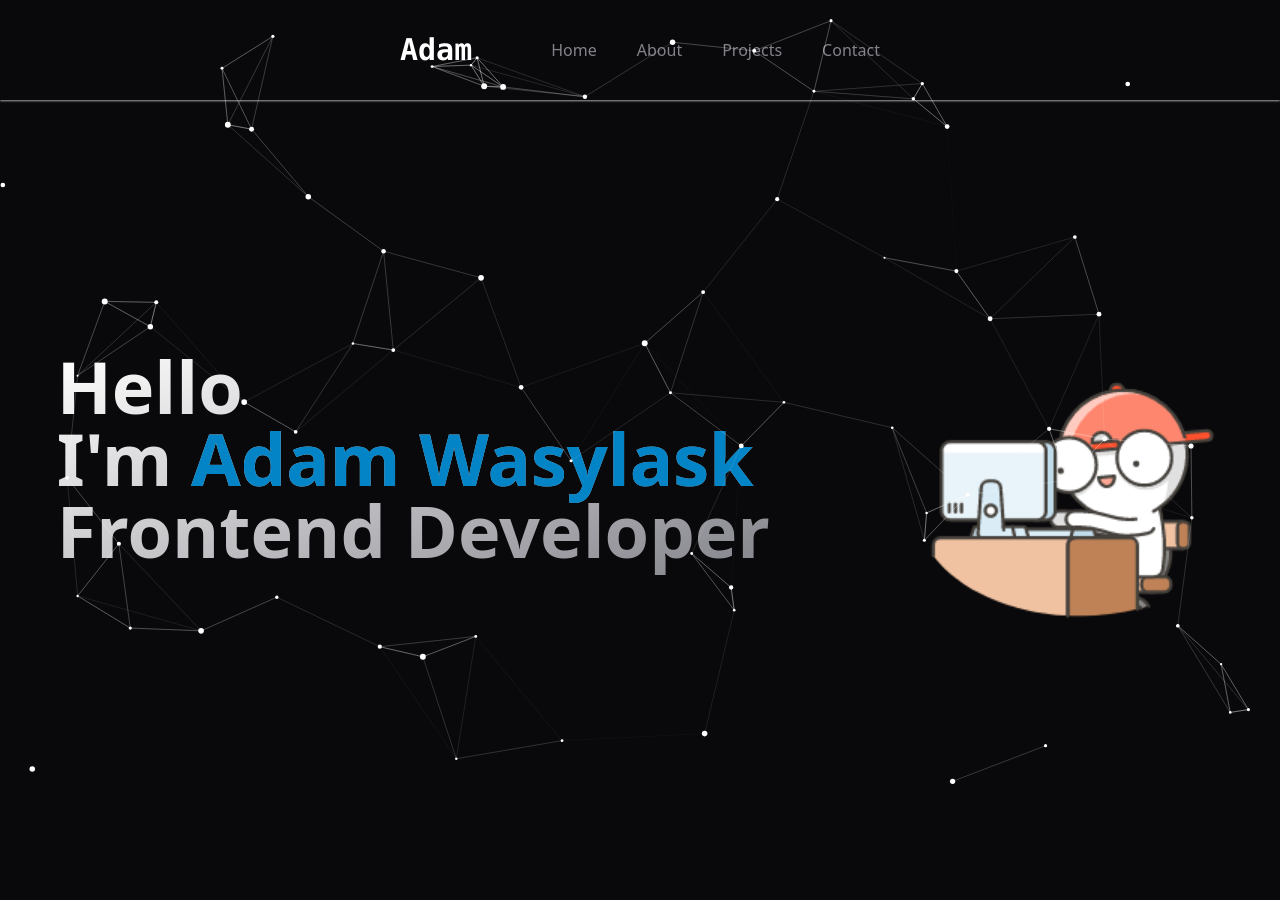
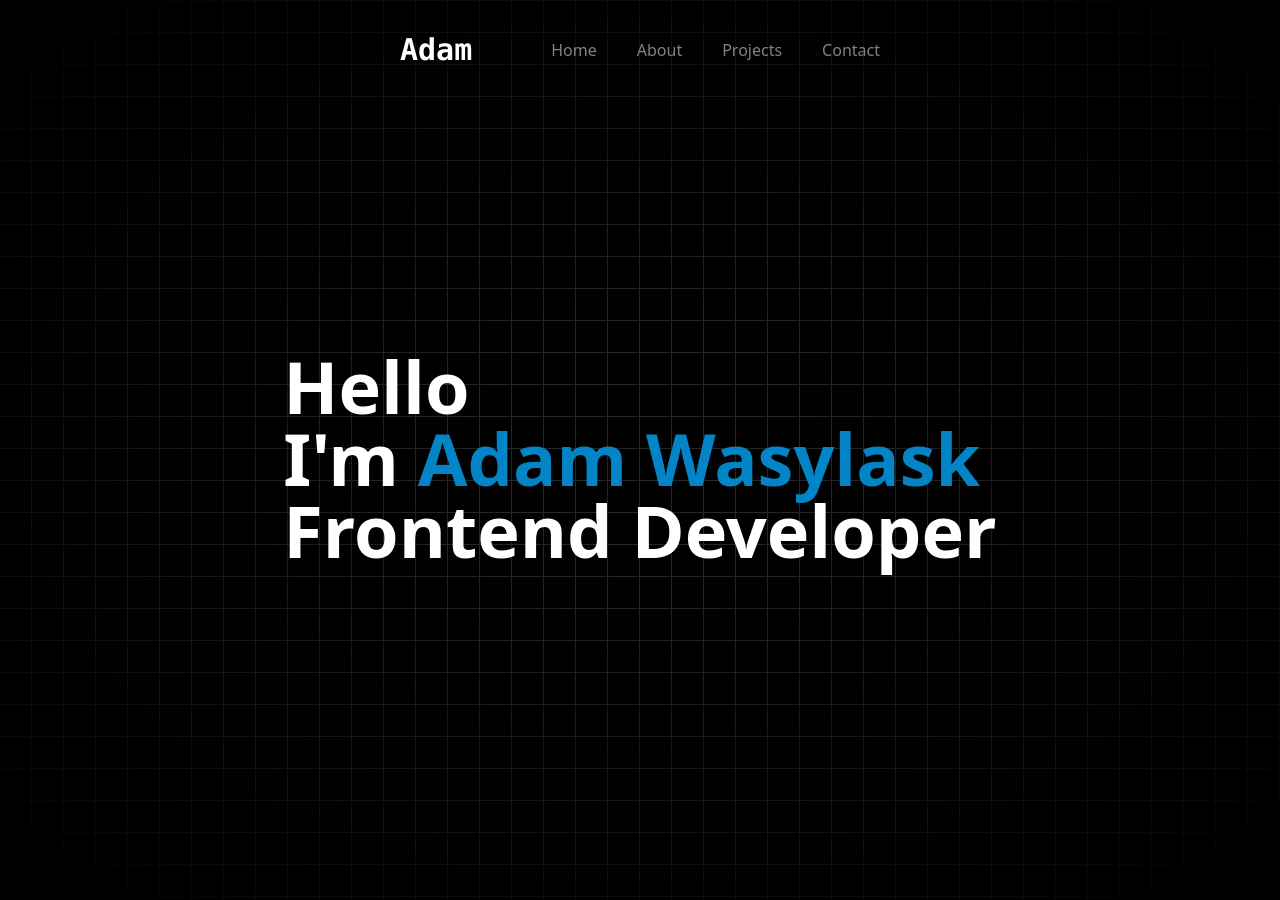
Before and after one commit to adamTop1/Personal-Portfolio, a Next.js app: page / in a window 1280 px wide. Built offline with nearby package versions, Linux system fonts and the light colour scheme.

Commit message:
grid background

```diff
--- a/src/app/layout.tsx
+++ b/src/app/layout.tsx
@@ -1,30 +1,33 @@
-import type { Metadata } from "next";
-import { Space_Grotesk } from "next/font/google";
-import "./globals.css";
-import Navbar from "@/components/Navbar/Navbar";
+import type { Metadata } from 'next'
+import { Space_Grotesk } from 'next/font/google'
+import './globals.css'
+import Navbar from '@/components/Navbar/Navbar'
+import { Background } from '@/components/Background'
 
 const spaceGrotesk = Space_Grotesk({
-  subsets: ["latin"],
-  variable: "--font-spaceGrotesk",
-  display: "swap",
-});
+	subsets: ['latin'],
+	variable: '--font-spaceGrotesk',
+	display: 'swap',
+})
 
 export const metadata: Metadata = {
-  title: "Portfolio",
-  description: "My personal portfolio website built with Next.js",
-};
+	title: 'Portfolio',
+	description: 'My personal portfolio website built with Next.js',
+}
 
 export default function RootLayout({
 	children,
 }: Readonly<{
-  children: React.ReactNode;
+	children: React.ReactNode
 }>) {
 	return (
-    <html lang="en">
+		<html lang='en'>
 			<body className={`${spaceGrotesk.variable} bg-zinc-950 text-zinc-400/80 `}>
+				<Background>
 					<Navbar />
 					{children}
+				</Background>
 			</body>
 		</html>
-  );
+	)
 }
--- a/src/app/page.tsx
+++ b/src/app/page.tsx
@@ -1,22 +1,16 @@
-import ParticlesBackground from '@/components/config/ParticlesBackground'
 import Image from 'next/image'
 
 export default function Home() {
 	return (
 		<>
-			<ParticlesBackground id="particles"/>
 			<div className='flex w-full h-screen justify-around py-[250px] gap-10'>
-				<div className='font-bold text-transparent bg-gradient-to-br from-white to-zinc-500 bg-clip-text text-7xl '>
+				<div className='font-bold text-white text-7xl '>
 					<h1>Hello</h1>
 					<p>
 						I&apos;m <span className='text-sky-600'>Adam Wasylask</span>
 					</p>
 					<p>Frontend Developer</p>
 				</div>
-
-				<div>
-					<Image src={'/programmer.webp'} alt='website icon' width={300} height={300} />
-				</div>
 			</div>
 		</>
 	)
--- /dev/null
+++ b/src/components/Background.tsx
@@ -0,0 +1,17 @@
+import React from 'react'
+
+export function Background({
+	children,
+}: Readonly<{
+	children: React.ReactNode
+}>) {
+	return (
+		<>
+			<div className='h-full w-full bg-black  bg-grid-white/[0.15] relative -z-10 '>
+				<div className='absolute pointer-events-none inset-0 flex items-center justify-center bg-black  [mask-image:radial-gradient(ellipse_at_center,transparent_20%,black)] -z-10'></div>
+
+				{children}
+			</div>
+		</>
+	)
+}
--- a/src/components/Navbar/Navbar.tsx
+++ b/src/components/Navbar/Navbar.tsx
@@ -1,8 +1,9 @@
 import Link from 'next/link'
+
 
 const Navbar = () => {
 	return (
-		<div className='flex items-center justify-between px-[400px] py-8  shadow-sm shadow-zinc-400 bg-zinc-950'>
+		<div className='flex items-center justify-between px-[400px] py-8 '>
 			<div>
 				<h2 className='font-mono text-3xl font-bold text-white'>Adam</h2>
 			</div>
--- a/src/components/config/ParticlesBackground.tsx
+++ /dev/null
@@ -1,96 +0,0 @@
-'use client'
-
-import Particles, { initParticlesEngine } from '@tsparticles/react'
-import { useEffect, useMemo, useState } from 'react'
-import { loadSlim } from '@tsparticles/slim'
-
-const ParticlesComponent = (props: any) => {
-	const [init, setInit] = useState(false)
-
-	useEffect(() => {
-		initParticlesEngine(async engine => {
-			await loadSlim(engine)
-		}).then(() => {
-			setInit(true)
-		})
-	}, [])
-
-	const particlesLoaded = (container: any) => {
-		console.log(container)
-	}
-
-	const options = useMemo(
-		() => ({
-			background: {
-				color: {
-					value: 'transparent',
-				},
-			},
-			fpsLimit: 120,
-			interactivity: {
-				events: {
-					onClick: {
-						enable: true,
-						mode: 'repulse',
-					},
-					onHover: {
-						enable: true,
-						mode: 'grab',
-					},
-				},
-				modes: {
-					push: {
-						distance: 200,
-						duration: 15,
-					},
-					grab: {
-						distance: 150,
-					},
-				},
-			},
-			particles: {
-				color: {
-					value: '#FFFFFF',
-				},
-				links: {
-					color: '#FFFFFF',
-					distance: 150,
-					enable: true,
-					opacity: 0.3,
-					width: 1,
-				},
-				move: {
-					direction: 'none',
-					enable: true,
-					outModes: {
-						default: 'bounce',
-					},
-					random: true,
-					speed: 1,
-					straight: false,
-				},
-				number: {
-					density: {
-						enable: true,
-					},
-					value: 150,
-				},
-				opacity: {
-					value: 1.0,
-				},
-				shape: {
-					type: 'circle',
-				},
-				size: {
-					value: { min: 1, max: 3 },
-				},
-			},
-			detectRetina: true,
-		}),
-		[]
-	)
-
-	return <Particles id={props.id} init={particlesLoaded} options={options} />
-}
-
-export default ParticlesComponent
--- /dev/null
+++ b/src/lib/utils.ts
@@ -0,0 +1,6 @@
+import { ClassValue, clsx } from "clsx";
+import { twMerge } from "tailwind-merge";
+
+export function cn(...inputs: ClassValue[]) {
+  return twMerge(clsx(inputs));
+}
--- a/tailwind.config.ts
+++ b/tailwind.config.ts
@@ -1,20 +1,58 @@
-import type { Config } from "tailwindcss";
+import type { Config } from 'tailwindcss'
+
+const svgToDataUri = require('mini-svg-data-uri')
+
+const colors = require('tailwindcss/colors')
+const { default: flattenColorPalette } = require('tailwindcss/lib/util/flattenColorPalette')
 
 const config: Config = {
 	content: [
-    "./src/pages/**/*.{js,ts,jsx,tsx,mdx}",
-    "./src/components/**/*.{js,ts,jsx,tsx,mdx}",
-    "./src/app/**/*.{js,ts,jsx,tsx,mdx}",
+		'./src/pages/**/*.{js,ts,jsx,tsx,mdx}',
+		'./src/components/**/*.{js,ts,jsx,tsx,mdx}',
+		'./src/app/**/*.{js,ts,jsx,tsx,mdx}',
 	],
 	theme: {
 		extend: {
 			backgroundImage: {
-        "gradient-radial": "radial-gradient(var(--tw-gradient-stops))",
-        "gradient-conic":
-          "conic-gradient(from 180deg at 50% 50%, var(--tw-gradient-stops))",
+				'gradient-radial': 'radial-gradient(var(--tw-gradient-stops))',
+				'gradient-conic': 'conic-gradient(from 180deg at 50% 50%, var(--tw-gradient-stops))',
 			},
 		},
 	},
-  plugins: [],
-};
-export default config;
+	plugins: [
+		addVariablesForColors,
+		function ({ matchUtilities, theme }: any) {
+			matchUtilities(
+				{
+					'bg-grid': (value: any) => ({
+						backgroundImage: `url("${svgToDataUri(
+							`<svg xmlns="http://www.w3.org/2000/svg" viewBox="0 0 32 32" width="32" height="32" fill="none" stroke="${value}"><path d="M0 .5H31.5V32"/></svg>`
+						)}")`,
+					}),
+					'bg-grid-small': (value: any) => ({
+						backgroundImage: `url("${svgToDataUri(
+							`<svg xmlns="http://www.w3.org/2000/svg" viewBox="0 0 32 32" width="8" height="8" fill="none" stroke="${value}"><path d="M0 .5H31.5V32"/></svg>`
+						)}")`,
+					}),
+					'bg-dot': (value: any) => ({
+						backgroundImage: `url("${svgToDataUri(
+							`<svg xmlns="http://www.w3.org/2000/svg" viewBox="0 0 32 32" width="16" height="16" fill="none"><circle fill="${value}" id="pattern-circle" cx="10" cy="10" r="1.6257413380501518"></circle></svg>`
+						)}")`,
+					}),
+				},
+				{ values: flattenColorPalette(theme('backgroundColor')), type: 'color' }
+			)
+		},
+	],
+}
+
+function addVariablesForColors({ addBase, theme }: any) {
+	let allColors = flattenColorPalette(theme('colors'))
+	let newVars = Object.fromEntries(Object.entries(allColors).map(([key, val]) => [`--${key}`, val]))
+
+	addBase({
+		':root': newVars,
+	})
+}
+
+export default config
```
Also changed, not shown: package.json (+4 -5 lines), 1 other file (tests, documents, lock files or other folders). Lines whose indentation alone changed are shown as unchanged.
